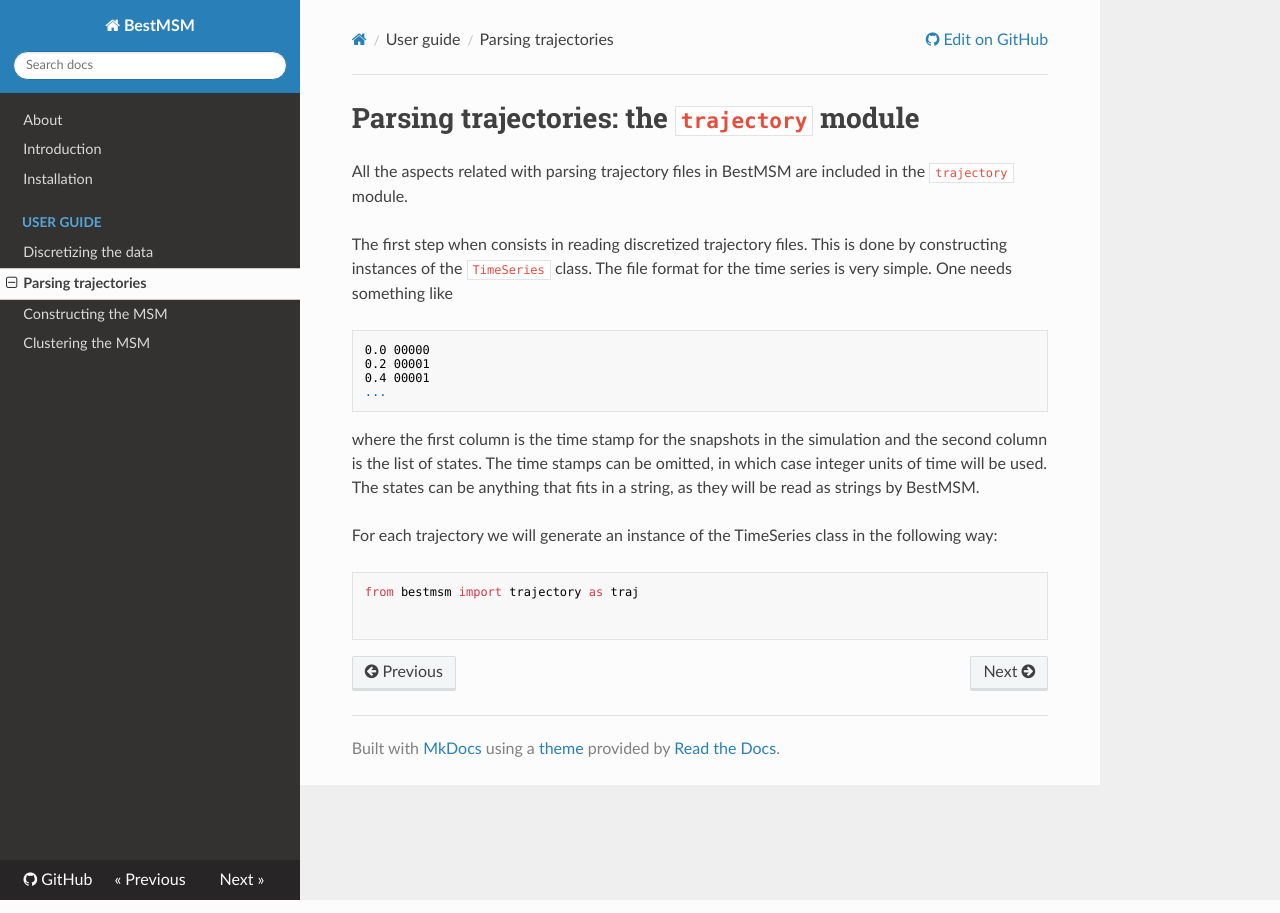
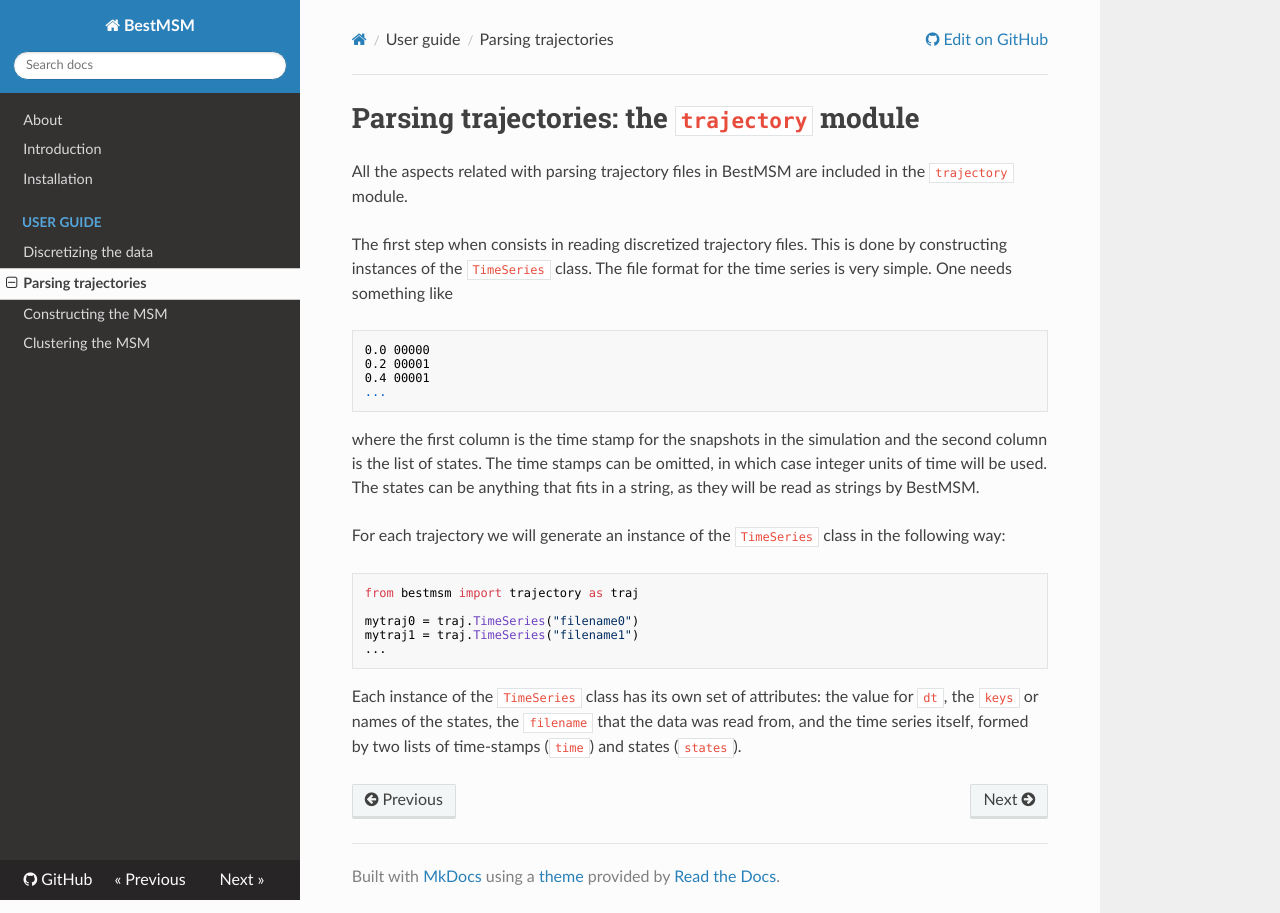
Before and after one commit to daviddesancho/BestMSM, an MkDocs documentation site: the page built from docs/trajectory.md, in a window 1280 px wide. Built offline with MkDocs 1.6.1, drawn with Linux system fonts in a browser that asks for light colours; nearby versions of some CDN libraries; old or Windows-style settings are respelled for this version of MkDocs.

Commit message:
some more info about trajectory

````diff
--- a/docs/trajectory.md
+++ b/docs/trajectory.md
@@ -19,11 +19,18 @@ and the second column is the list of states. The time stamps can be omitted,
 in which case integer units of time will be used. The states can be anything
 that fits in a string, as they will be read as strings by BestMSM.
 
-For each trajectory we will generate an instance of the TimeSeries class in the
+For each trajectory we will generate an instance of the `TimeSeries` class in the
 following way:
 
 ```
 from bestmsm import trajectory as traj
 
+mytraj0 = traj.TimeSeries("filename0")
+mytraj1 = traj.TimeSeries("filename1")
+...
+```
 
-```
+Each instance of the `TimeSeries` class has its own set of attributes: the
+value for `dt`, the `keys` or names of the states, the `filename` that
+the data was read from, and the time series itself, formed by two lists
+of time-stamps (`time`) and states (`states`).
````
